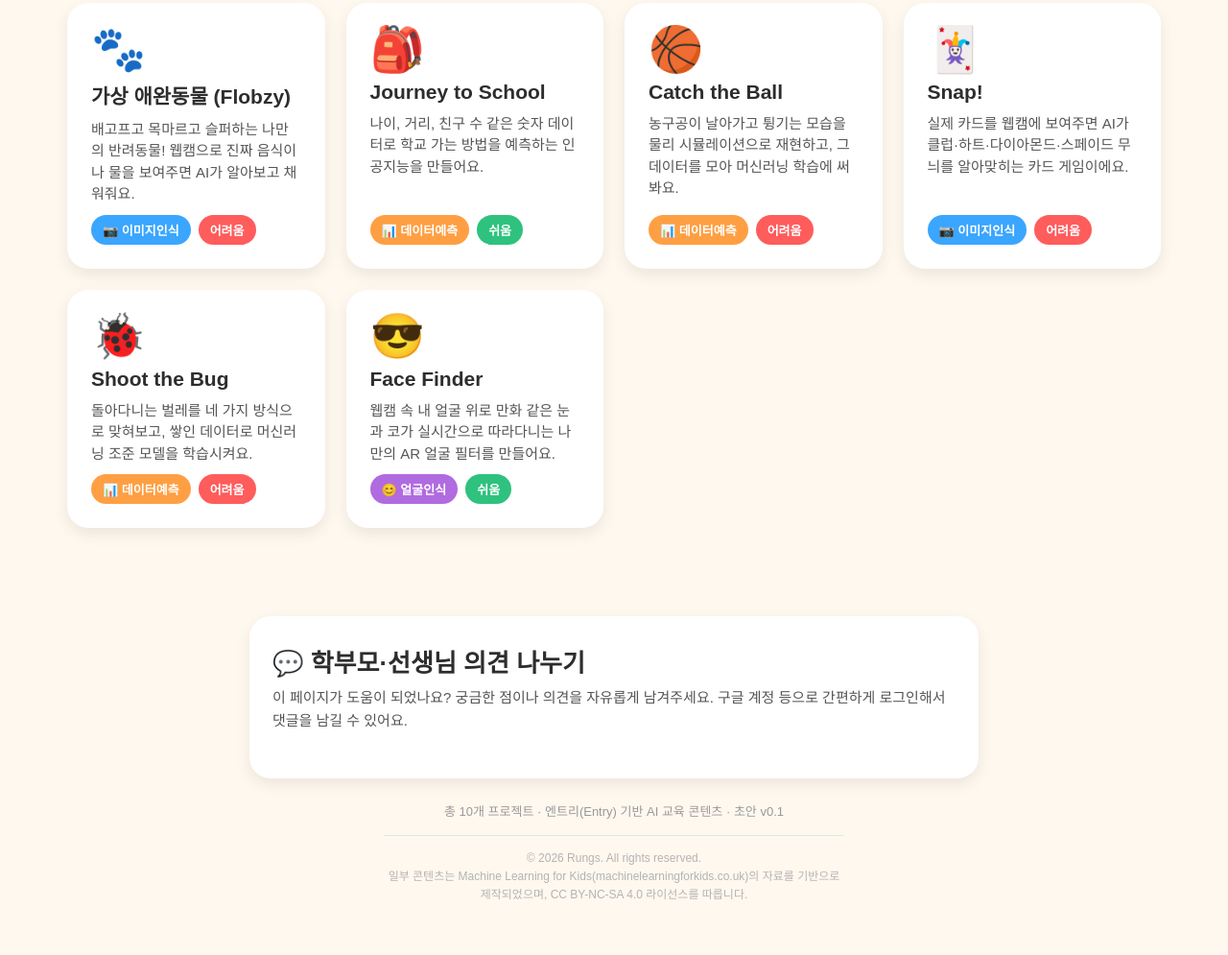
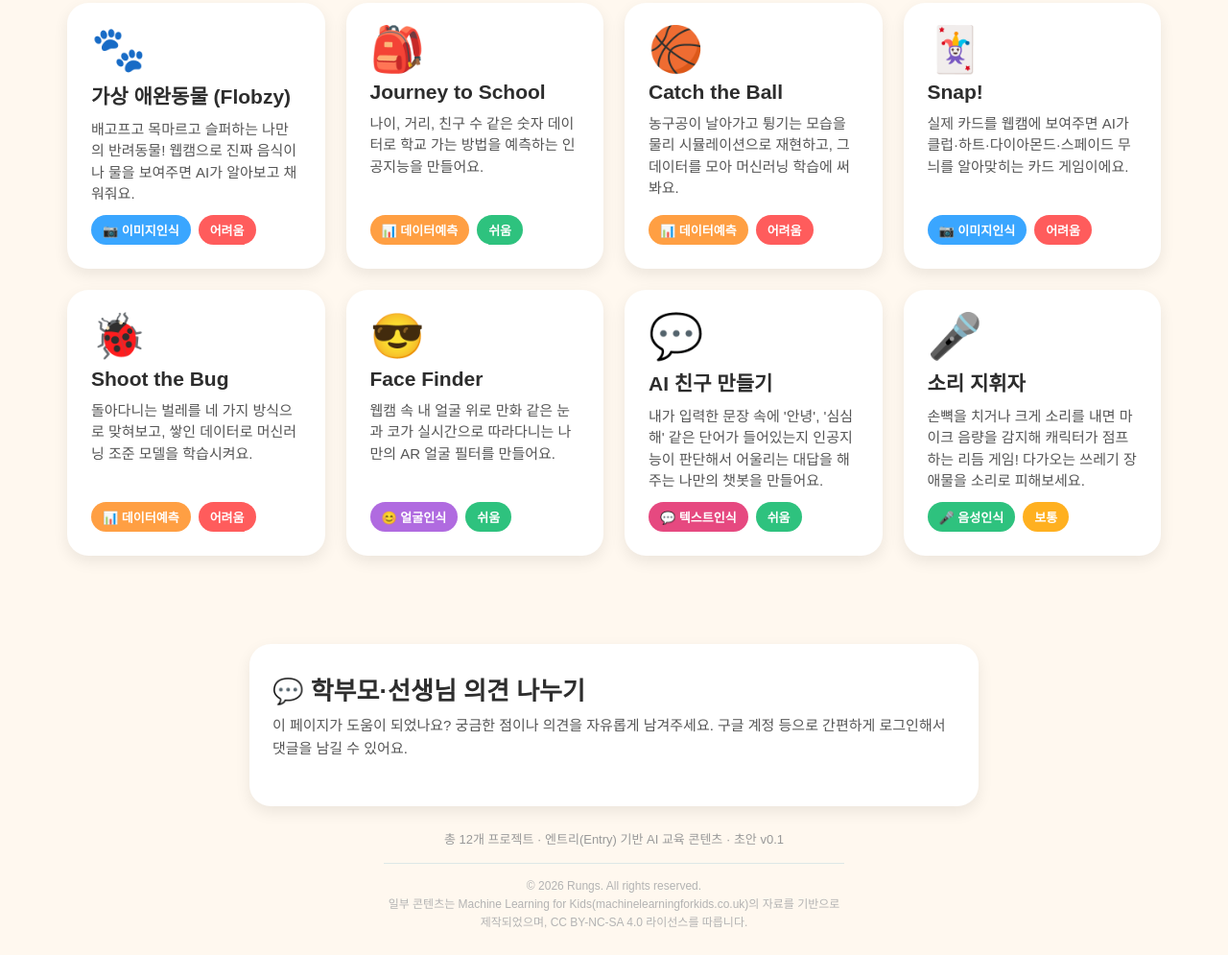
Before and after one commit to rungslab/rungslab.github.io, a plain HTML site: page index.html in a window 1280 px wide. Shown: the part 611-1606 px from the top of the page at 96% size. Before the commit the page ends 1578 px from the top, so only its background shows below. Drawn offline with Linux system fonts and the light colour scheme.

Commit message:
index에 AI 친구 만들기, 소리 지휘자 프로젝트 카드 추가
Co-Authored-By: Claude Sonnet 5 <noreply@anthropic.com>

```diff
--- a/index.html
+++ b/index.html
@@ -11,6 +11,7 @@
     --face-color: #b06be0;
     --voice-color: #2ec27e;
     --data-color: #ff9f43;
+    --text-color: #e64980;
     --easy-color: #2ec27e;
     --normal-color: #ffb020;
     --hard-color: #ff5c5c;
@@ -102,6 +103,7 @@
   .filter-btn[data-filter="face"].active { background: var(--face-color); }
   .filter-btn[data-filter="voice"].active { background: var(--voice-color); }
   .filter-btn[data-filter="data"].active { background: var(--data-color); }
+  .filter-btn[data-filter="text"].active { background: var(--text-color); }
 
   .card-grid {
     display: grid;
@@ -132,6 +134,7 @@
   .card.cat-face:hover { border-color: var(--face-color); }
   .card.cat-voice:hover { border-color: var(--voice-color); }
   .card.cat-data:hover { border-color: var(--data-color); }
+  .card.cat-text:hover { border-color: var(--text-color); }
 
   .card-emoji {
     font-size: 46px;
@@ -173,6 +176,7 @@
   .badge.cat-face { background: var(--face-color); }
   .badge.cat-voice { background: var(--voice-color); }
   .badge.cat-data { background: var(--data-color); }
+  .badge.cat-text { background: var(--text-color); }
 
   .badge.diff-easy { background: var(--easy-color); }
   .badge.diff-normal { background: var(--normal-color); }
@@ -382,7 +386,7 @@
     <img src="브랜드로고/rungs_logo_icon.svg" alt="Rungs 로고" class="brand-logo">
     <h1>엔트리로 배우는 AI</h1>
   </div>
-  <p>블록코딩으로 만나는 10가지 인공지능 프로젝트 — 이미지 인식부터 데이터 예측까지!</p>
+  <p>블록코딩으로 만나는 12가지 인공지능 프로젝트 — 이미지 인식부터 데이터 예측까지!</p>
 </header>
 
 <main>
@@ -392,6 +396,7 @@
     <button class="filter-btn" data-filter="face">😊 얼굴인식</button>
     <button class="filter-btn" data-filter="voice">🎤 음성인식</button>
     <button class="filter-btn" data-filter="data">📊 데이터예측</button>
+    <button class="filter-btn" data-filter="text">💬 텍스트인식</button>
   </div>
 
   <div class="card-grid" id="cardGrid">
@@ -496,6 +501,26 @@
       </div>
     </div>
 
+    <div class="card cat-text" data-category="text" data-index="10" tabindex="0" role="button" aria-haspopup="dialog">
+      <div class="card-emoji">💬</div>
+      <h2 class="card-title">AI 친구 만들기</h2>
+      <p class="card-desc">내가 입력한 문장 속에 '안녕', '심심해' 같은 단어가 들어있는지 인공지능이 판단해서 어울리는 대답을 해주는 나만의 챗봇을 만들어요.</p>
+      <div class="badge-row">
+        <span class="badge cat-text">💬 텍스트인식</span>
+        <span class="badge diff-easy">쉬움</span>
+      </div>
+    </div>
+
+    <div class="card cat-voice" data-category="voice" data-index="11" tabindex="0" role="button" aria-haspopup="dialog">
+      <div class="card-emoji">🎤</div>
+      <h2 class="card-title">소리 지휘자</h2>
+      <p class="card-desc">손뼉을 치거나 크게 소리를 내면 마이크 음량을 감지해 캐릭터가 점프하는 리듬 게임! 다가오는 쓰레기 장애물을 소리로 피해보세요.</p>
+      <div class="badge-row">
+        <span class="badge cat-voice">🎤 음성인식</span>
+        <span class="badge diff-normal">보통</span>
+      </div>
+    </div>
+
   </div>
 </main>
 
@@ -514,7 +539,7 @@
 </section>
 
 <footer>
-  총 10개 프로젝트 · 엔트리(Entry) 기반 AI 교육 콘텐츠 · 초안 v0.1
+  총 12개 프로젝트 · 엔트리(Entry) 기반 AI 교육 콘텐츠 · 초안 v0.1
   <div class="footer-copyright">
     © 2026 Rungs. All rights reserved.<br>
     일부 콘텐츠는 Machine Learning for Kids(machinelearningforkids.co.uk)의 자료를 기반으로 제작되었으며, CC BY-NC-SA 4.0 라이선스를 따릅니다.
@@ -676,6 +701,28 @@
       concept: '사전 학습 모델 활용 / 얼굴 랜드마크 좌표 읽기 / 오브젝트 위치 이동',
       file: '워크시트/Face_finder_엔트리_워크시트.pdf', fileName: 'Face_finder_엔트리_워크시트.pdf',
       entryFile: '워크시트/Entry files/Face finder.ent', entryFileName: 'Face finder.ent'
+    },
+    {
+      emoji: '💬', title: 'AI 친구 만들기',
+      desc: '내가 입력한 문장 속에 \'안녕\', \'심심해\' 같은 단어가 들어있는지 인공지능이 판단해서 어울리는 대답을 해주는 나만의 챗봇을 만들어요.',
+      catBadge: '💬 텍스트인식', catClass: 'cat-text', diffBadge: '쉬움', diffClass: 'diff-easy',
+      tool: '엔트리(Entry) — playentry.org',
+      tech: '텍스트 입력 처리, 조건문(키워드 포함 여부 판단)',
+      objects: '1개 (AI 친구 캐릭터 — 엔트리봇)',
+      concept: '문자열 포함 여부 판단 / if-else 조건 분기 / 예외 처리(기본 응답)',
+      file: '워크시트/AI_친구_만들기_엔트리_워크시트.pdf', fileName: 'AI_친구_만들기_엔트리_워크시트.pdf',
+      entryFile: '워크시트/Entry files/AI_친구_만들기.ent', entryFileName: 'AI_친구_만들기.ent'
+    },
+    {
+      emoji: '🎤', title: '소리 지휘자',
+      desc: '손뼉을 치거나 크게 소리를 내면 마이크 음량을 감지해 캐릭터가 점프하는 리듬 게임! 다가오는 쓰레기 장애물을 소리로 피해보세요.',
+      catBadge: '🎤 음성인식', catClass: 'cat-voice', diffBadge: '보통', diffClass: 'diff-normal',
+      tool: '엔트리(Entry) — playentry.org',
+      tech: '인공지능 음성 인식 — 마이크 소리 크기(음량) 감지',
+      objects: '2개 (캐릭터, 쓰레기(장애물))',
+      concept: '소리 크기 임계값 설정 / 실시간 센서값 반응 / 반복문 / 충돌 판정',
+      file: '워크시트/소리_지휘자_엔트리_워크시트.pdf', fileName: '소리_지휘자_엔트리_워크시트.pdf',
+      entryFile: '워크시트/Entry files/소리 지휘자 _Sound Conductor.ent', entryFileName: '소리 지휘자 _Sound Conductor.ent'
     }
   ];
 
```
